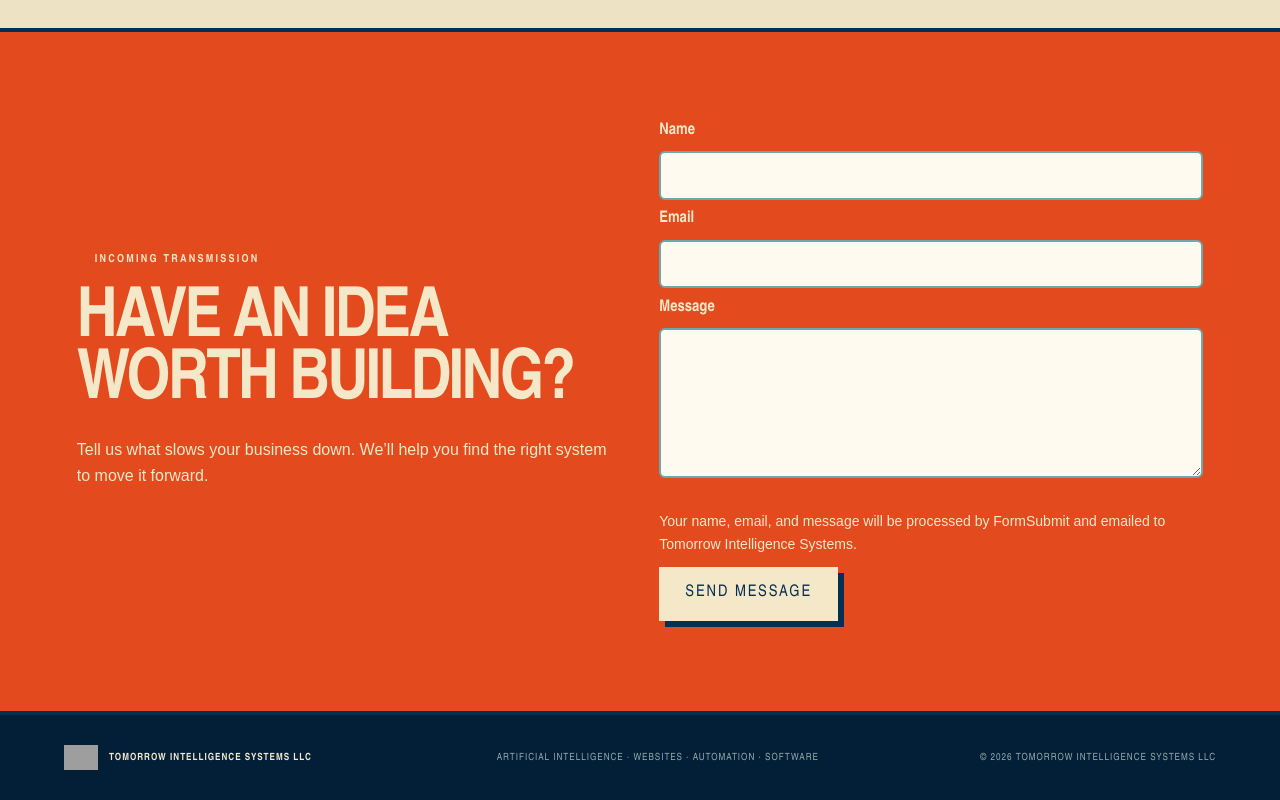
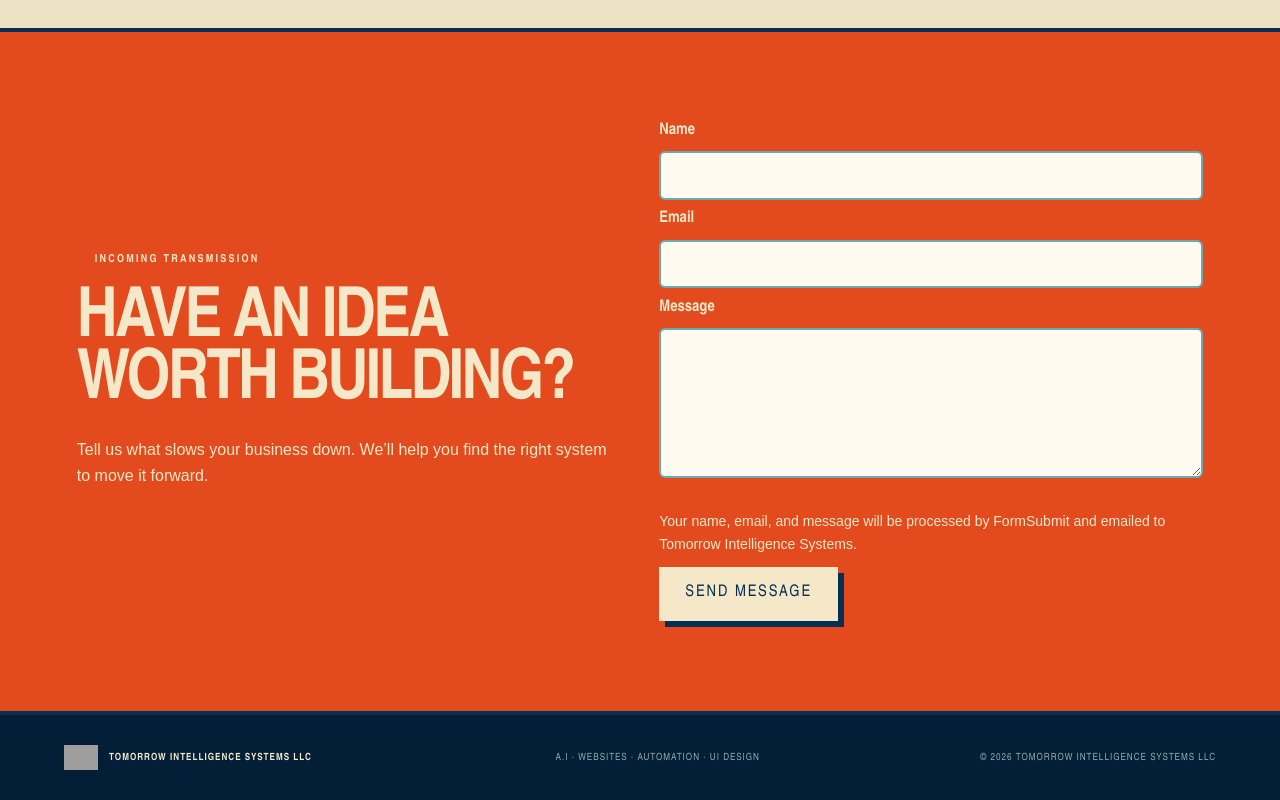
Before and after one commit to GillAustin97/Tomorrow-Intelligence-Systems, a plain HTML site: page index.html in a window 1280 px wide. Shown: the part 3252-4052 px from the top of the page. Drawn offline with Linux system fonts and the light colour scheme; grey boxes are pictures that could not be loaded.

Commit message:
Update footer text for improved clarity

```diff
--- a/index.html
+++ b/index.html
@@ -339,7 +339,7 @@
         <img src="tis-shield.png" alt="" />
         <span>Tomorrow Intelligence Systems LLC</span>
       </div>
-      <p>Artificial intelligence · Websites · Automation · Software</p>
+      <p> A.I · Websites · Automation · UI Design </p>
       <p>© 2026 Tomorrow Intelligence Systems LLC</p>
     </footer>
   </main>
```
